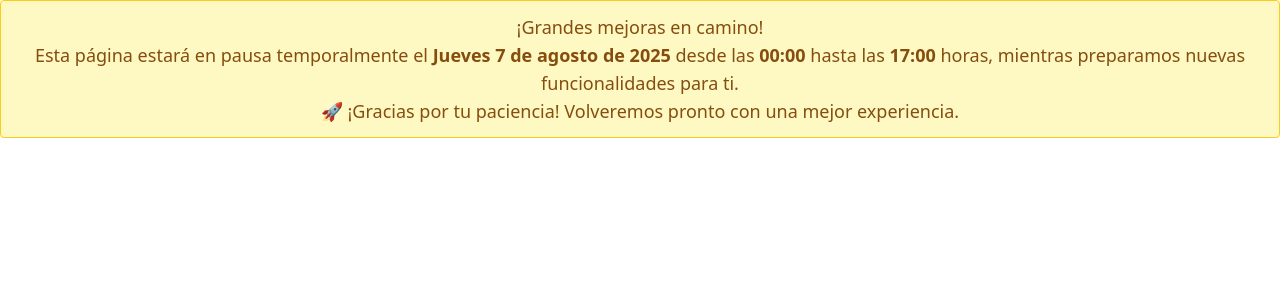
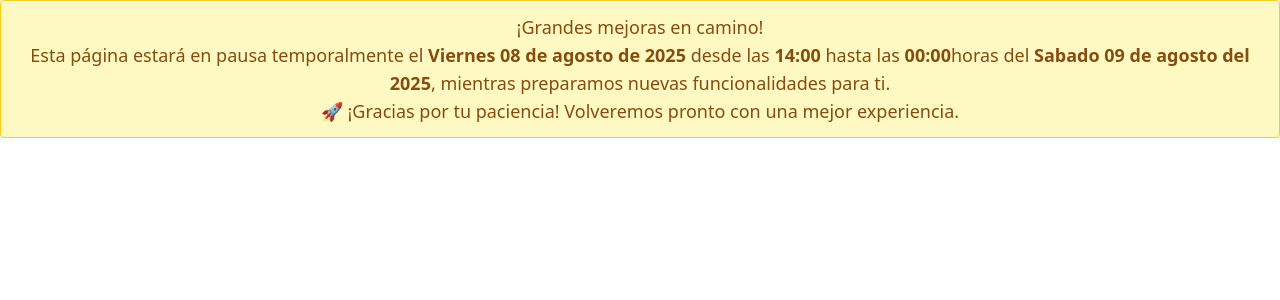
Before and after one commit to SaavedraSebastian/projectmicroaliados, an Angular app: page /login in a window 1280 px wide. Shown: the top 300 px of the page. Built offline with nearby package versions, Linux system fonts and the light colour scheme.

Commit message:
Mantenimiento v1

```diff
--- a/src/app/pages/auth/login/login.component.html
+++ b/src/app/pages/auth/login/login.component.html
@@ -1,5 +1,5 @@
     <div class="bg-yellow-100 border border-yellow-400 text-yellow-800 px-4 py-3 rounded text-lg text-center mb-6">
    ¡Grandes mejoras en camino! <br />
-  Esta página estará en pausa temporalmente el <strong>Jueves 7 de agosto de 2025</strong> desde las <strong>00:00</strong> hasta las <strong>17:00</strong> horas, mientras preparamos nuevas funcionalidades para ti. <br />
+  Esta página estará en pausa temporalmente el <strong>Viernes 08 de agosto de 2025</strong> desde las <strong>14:00</strong> hasta las <strong>00:00</strong>horas del <strong>Sabado 09 de agosto del 2025</strong>, mientras preparamos nuevas funcionalidades para ti. <br />
   🚀 ¡Gracias por tu paciencia! Volveremos pronto con una mejor experiencia.
 </div>
```
